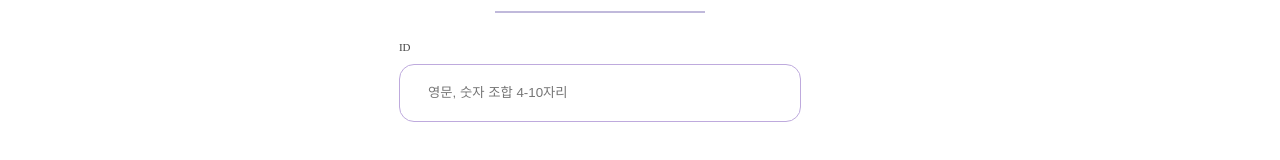
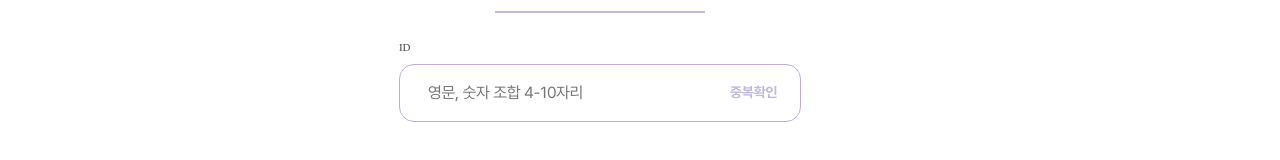
Before and after one commit to KUIT-Pleiades/Pleiades-Web-FrontEnd, a React (Vite) app: page /settings in a window 1280 px wide. Both pictures are taken after a click on the button "다음". Shown: the part 464-624 px from the top of the page. Built offline with nearby package versions, Linux system fonts and the light colour scheme.

Commit message:
Feat: add checkIdBtn

```diff
--- a/src/pages/Settings/ProfileSetUp.tsx
+++ b/src/pages/Settings/ProfileSetUp.tsx
@@ -5,6 +5,7 @@ import character1body from "../../assets/Character/body/character1body.png";
 import catEar from "../../assets/Character/accessory/catEar.png";
 import characterBackground from "../../assets/backgroundImg/characterBackground.png";
 import { Character } from "../../interfaces/Interfaces";
+import React, { useState } from "react";
 
 interface ProfileSetUpProps {
   character: Character;
@@ -23,6 +24,15 @@ const ProfileSetUp = ({
   const handleNameChange = (e: React.ChangeEvent<HTMLInputElement>) => {
     onUpdateCharacter({ characterName: e.target.value });
   }; // 캐릭터 이름 입력
+
+  const [idExists, setIdExists] = useState<boolean>(false);
+  const [buttonText, setButtonText] = useState<string>("중복확인");
+
+  const handleIdChange = () => {
+    setIdExists(!idExists);
+    setButtonText(idExists ? "중복확인" : "사용가능"); // 아직 서버와 연결되지 않아서 단순히 디자인만 구현
+  };
+
 
   return (
     <>
@@ -65,7 +75,10 @@ const ProfileSetUp = ({
             placeholder="영문, 숫자 조합 4-10자리"
             className={s.idInput}
           />
-
+          <button
+            onClick={handleIdChange}
+            className={`${s.checkBtn} ${!idExists ? s.available : ''}`}
+          >{buttonText}</button>
         </div>
       </div>
     </>
--- a/src/pages/Settings/profileSetUp.module.scss
+++ b/src/pages/Settings/profileSetUp.module.scss
@@ -191,7 +191,33 @@ button {
 		height: 58px;
 		background: #FFF;
 		width: 100%;
-			box-sizing: border-box;
+		box-sizing: border-box;
+		color: #E1E1E1;
+
+		font-family: Pretendard;
+		font-size: 16px;
+		font-style: normal;
+		font-weight: 400;
+		line-height: normal;
+		letter-spacing: -0.32px;
 	}
 
 }
+
+.checkBtn {
+	position: absolute;
+	top: 43px;
+	left: 345px;
+	color: #444;
+	text-align: center;
+	font-family: Pretendard;
+	font-size: 14px;
+	font-style: normal;
+	font-weight: 700;
+	line-height: normal;
+	letter-spacing: -0.233px;
+
+	&.available {
+		color: #C0B9DB;
+	}
+}
```
